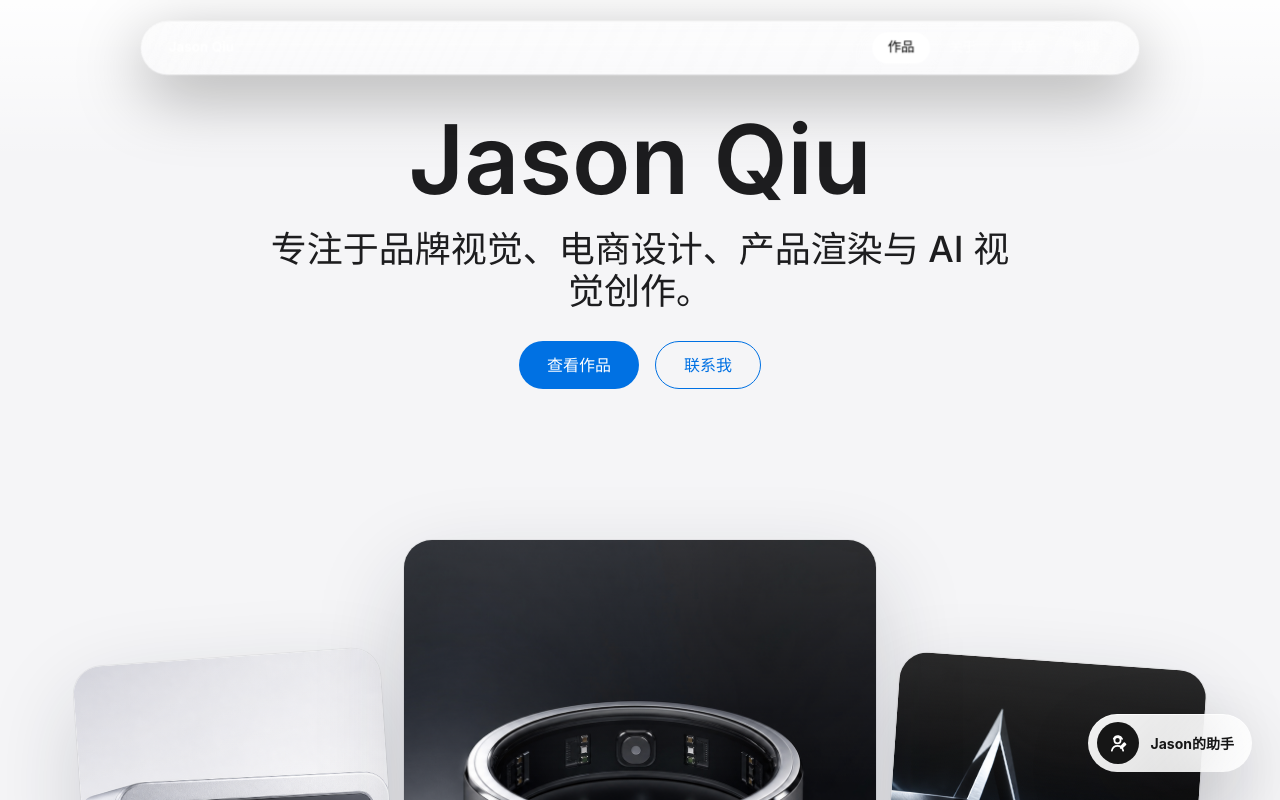
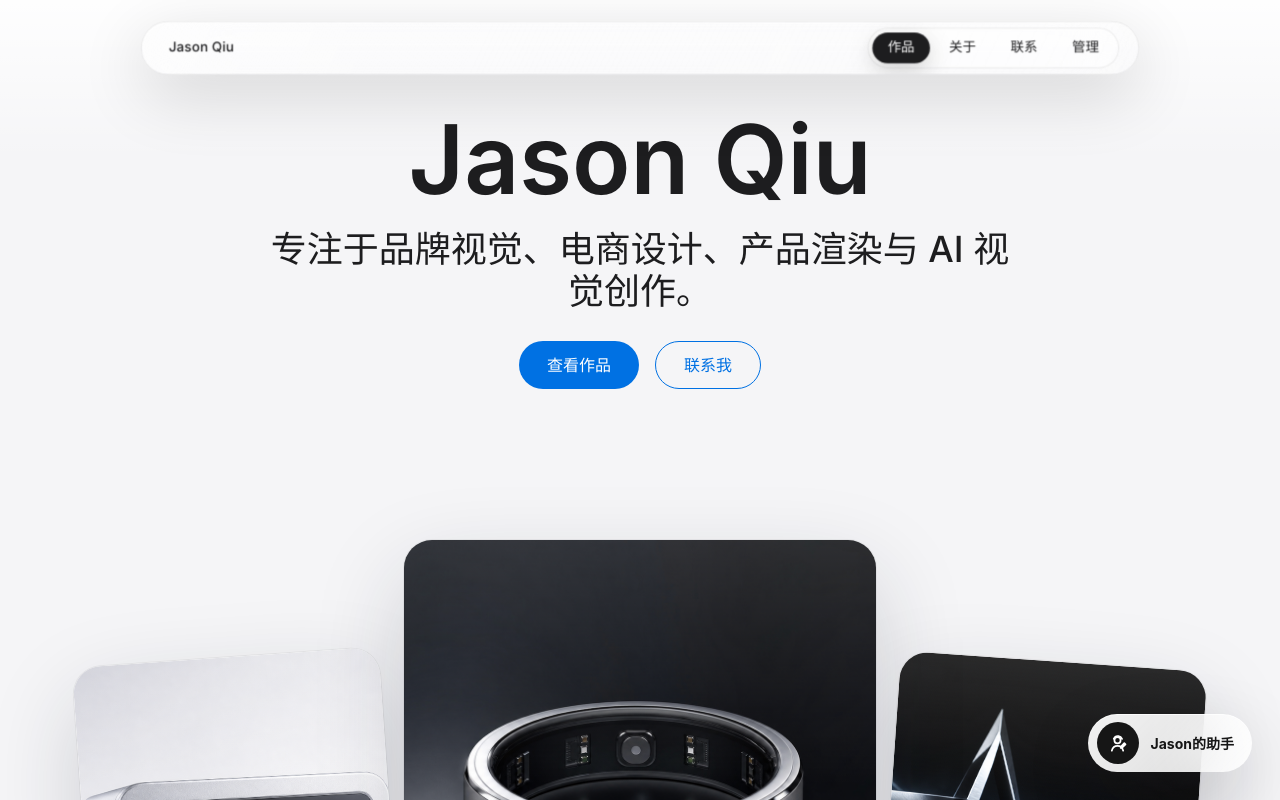
Before and after one commit to bo5934973-ui/gengxin, a Next.js app: page / in a window 1280 px wide. Shown: the top 800 px of the page. Built offline with nearby package versions, Linux system fonts and the light colour scheme; no server answers.

Commit message:
Update Navigation.jsx

```diff
--- a/components/Navigation.jsx
+++ b/components/Navigation.jsx
@@ -59,45 +59,44 @@ export function Navigation() {
           const rect = event.currentTarget.getBoundingClientRect();
           mouseX.set(event.clientX - rect.left);
         }}
-        className="group relative mx-auto flex h-14 max-w-[1040px] items-center justify-between gap-4 overflow-hidden rounded-full border border-white/[0.13] bg-blackBg/64 px-4 text-sm text-white/70 shadow-[0_20px_70px_rgba(0,0,0,0.34),inset_0_1px_0_rgba(255,255,255,0.12)] backdrop-blur-2xl md:px-5"
+        className="group relative mx-auto flex h-14 max-w-[1040px] items-center justify-between gap-4 overflow-hidden rounded-full border border-black/[0.08] bg-white/78 px-4 text-sm text-[#1d1d1f]/72 shadow-[0_20px_70px_rgba(0,0,0,0.16),inset_0_1px_0_rgba(255,255,255,0.92)] backdrop-blur-2xl md:px-5"
         aria-label="主导航"
       >
         <motion.span
           aria-hidden="true"
-          className="pointer-events-none absolute -top-24 h-44 w-44 rounded-full bg-white/16 blur-3xl"
+          className="pointer-events-none absolute -top-24 h-44 w-44 rounded-full bg-[#0071e3]/12 blur-3xl"
           style={{ x: glowX }}
         />
         <span
           aria-hidden="true"
-          className="pointer-events-none absolute inset-0 bg-[linear-gradient(115deg,rgba(255,255,255,0.16),transparent_34%,rgba(255,255,255,0.07)_64%,transparent)] opacity-75"
+          className="pointer-events-none absolute inset-0 bg-[linear-gradient(115deg,rgba(255,255,255,0.68),transparent_34%,rgba(255,255,255,0.28)_64%,transparent)] opacity-75"
         />
         <motion.span
           aria-hidden="true"
-          className="absolute bottom-0 left-0 h-px bg-white/42"
+          className="absolute bottom-0 left-0 h-px bg-[#0071e3]/52"
           style={{ width: progressWidth }}
         />
         <Link
           href="/"
-          className="relative z-10 min-w-0 shrink truncate rounded-full px-2 py-2 font-medium tracking-[0.01em] text-white transition hover:text-white/82"
+          className="relative z-10 min-w-0 shrink truncate rounded-full px-2 py-2 font-medium tracking-[0.01em] text-[#1d1d1f] transition hover:text-black"
         >
           {site.name}
         </Link>
-        <div className="relative z-10 flex shrink-0 items-center gap-1 rounded-full border border-white/[0.08] bg-white/[0.045] p-1 shadow-[inset_0_1px_0_rgba(255,255,255,0.08)]">
+        <div className="relative z-10 flex shrink-0 items-center gap-1 rounded-full border border-black/[0.07] bg-white/55 p-1 shadow-[inset_0_1px_0_rgba(255,255,255,0.86)]">
           {navItems.map((item) => (
             <motion.a
               key={item.href}
               whileHover={{ y: -1 }}
               whileTap={{ scale: 0.97 }}
               onClick={() => setActiveHref(item.href)}
-              className={`relative rounded-full px-3 py-1.5 text-xs transition sm:px-4 sm:text-sm ${
-                activeHref === item.href ? "text-black" : "text-white/66 hover:text-white"
-              }`}
+              className="relative rounded-full px-3 py-1.5 text-xs transition sm:px-4 sm:text-sm"
+              style={{ color: activeHref === item.href ? "#ffffff" : "#1d1d1f" }}
               href={item.href}
             >
               {activeHref === item.href ? (
                 <motion.span
                   layoutId="floating-nav-active"
-                  className="absolute inset-0 rounded-full bg-white shadow-[0_8px_26px_rgba(255,255,255,0.16)]"
+                  className="absolute inset-0 rounded-full bg-[#1d1d1f] shadow-[0_8px_26px_rgba(0,0,0,0.18)]"
                   transition={{ type: "spring", stiffness: 420, damping: 34 }}
                 />
               ) : null}
@@ -106,7 +105,8 @@ export function Navigation() {
           ))}
           <motion.div whileHover={{ y: -1 }} whileTap={{ scale: 0.97 }} className="hidden sm:block">
             <Link
-              className="block whitespace-nowrap rounded-full px-4 py-1.5 text-sm text-white/66 transition hover:text-white"
+              className="block whitespace-nowrap rounded-full px-4 py-1.5 text-sm transition"
+              style={{ color: "#1d1d1f" }}
               href="/admin/"
             >
             管理
```
